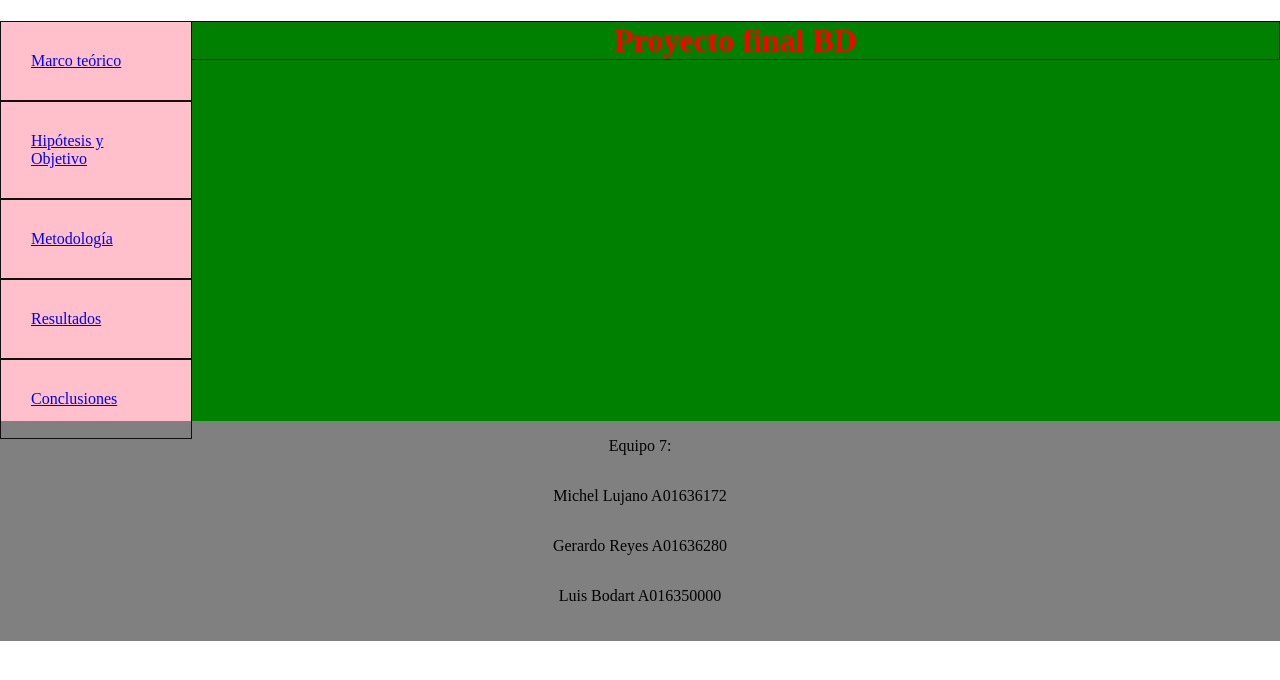
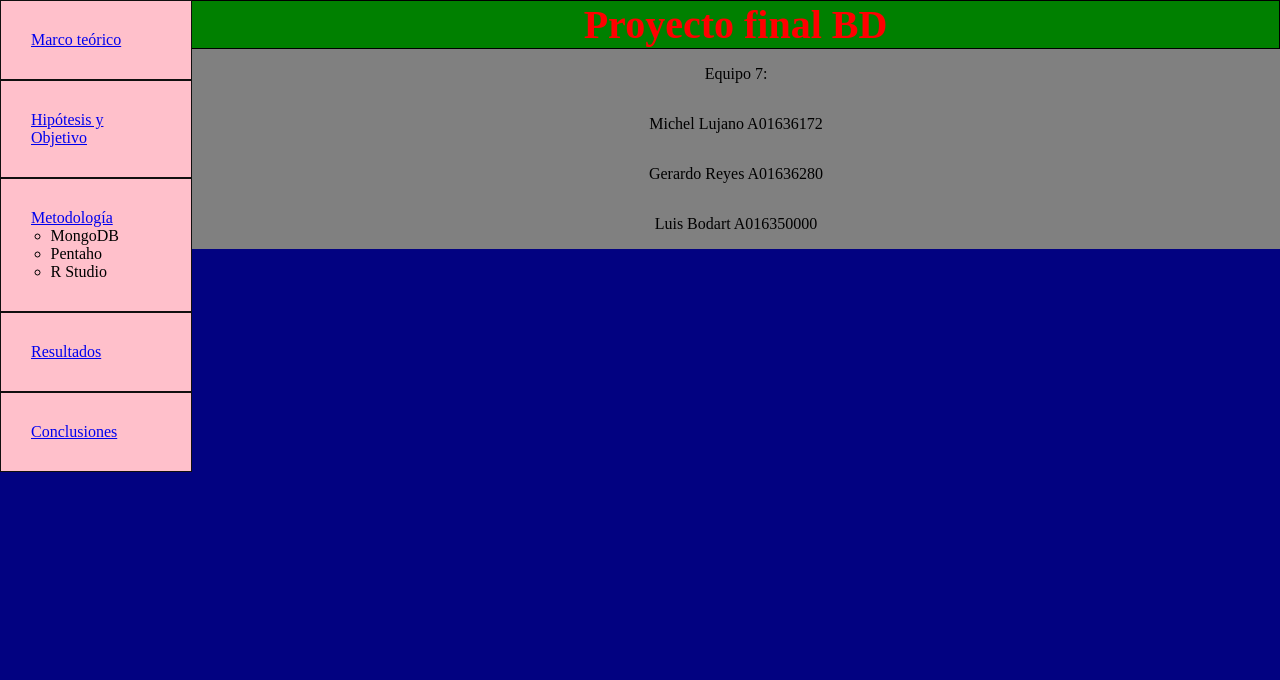
Before and after one commit to lvm3632/ProyectoFinalDB, a plain HTML site: page index.html in a window 1280 px wide. Drawn offline with Linux system fonts and the light colour scheme.

Commit message:
Cambios html

```diff
--- a/index.html
+++ b/index.html
@@ -14,7 +14,10 @@
 <ul>
  <li><a href="/marco.html">Marco teórico</a></li>
  <li><a href="/hipotesis.html">Hipótesis y Objetivo</a></li>
- <li><a href="/metodologia.html">Metodología</a></li>
+
+ <li><a href="/metodologia.html">Metodología</a><ul class="menu_nested"><li>MongoDB</li>
+ <li>Pentaho</li>
+ <li>R Studio</li></ul></li>
  <li><a href="/resultados.html">Resultados</a></li>
  <li><a href="/conclusiones.html">Conclusiones</a></li>
 </ul>
--- a/style.css
+++ b/style.css
@@ -1,6 +1,6 @@
 footer {
   width: 100% !important;
-  height: 220px !important;
+  height: auto !important;
   background-color: grey !important;
 }
 
@@ -9,19 +9,21 @@ aside {
   width: 15% !important;
   float: left !important;
   background: pink !important;
-  height: 400px !important;
+  height: auto !important;
   padding: 0 !important;
 }
 
 .container {
+  display: block;
   width: auto !important;
-  height: 400px !important;
+  height: auto !important;
   background: green !important;
 }
 
 body {
   margin: 0 !important;
   padding: 0 !important;
+  background: #020281;
 }
 
 ul {
@@ -43,4 +45,13 @@ ul li {
   color: red !important;
   border: 1px solid black;
   text-align: center;
+  font-size: 40px !important;
+  margin: 0 !important;
 }
+
+.menu_nested li {
+  list-style: circle !important;
+  padding: 0 !important;
+  margin-left: 15% !important;
+  border: none !important;
+}
```
